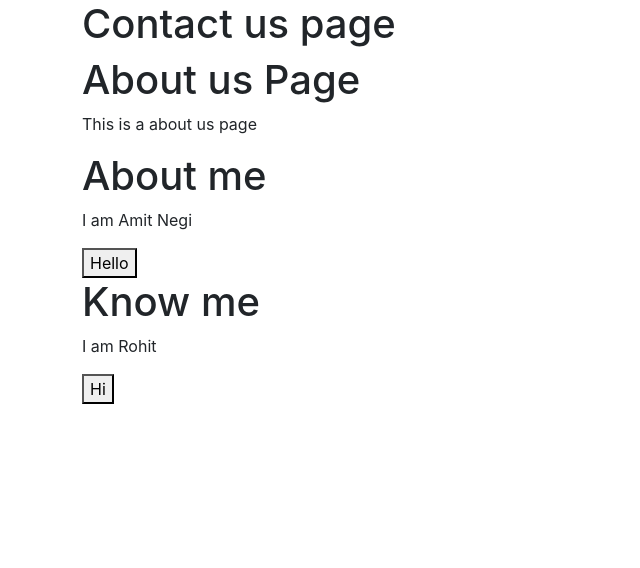
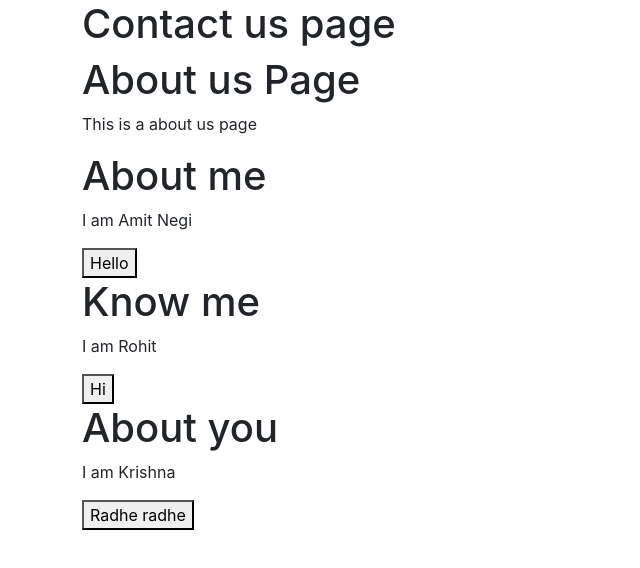
Before and after one commit to amit-negi-23/Learning-React, a React (Create React App) app in the folder firstreact/: page / in a window 1280 px wide. Shown: the top 568 px of the page, without its empty margins (0-640 px from the left). Built offline with nearby package versions, Linux system fonts and the light colour scheme.

Commit message:
just checking

```diff
--- a/firstreact/src/App.js
+++ b/firstreact/src/App.js
@@ -10,6 +10,7 @@ function App() {
         <About/>
         <Page title="About me" content="I am Amit Negi" btn="Hello"/>
         <Page title="Know me" content="I am Rohit" btn="Hi"/>
+        <Page title="About you" content="I am Krishna" btn="Radhe radhe"/>
     </div>
   );
 }
```
